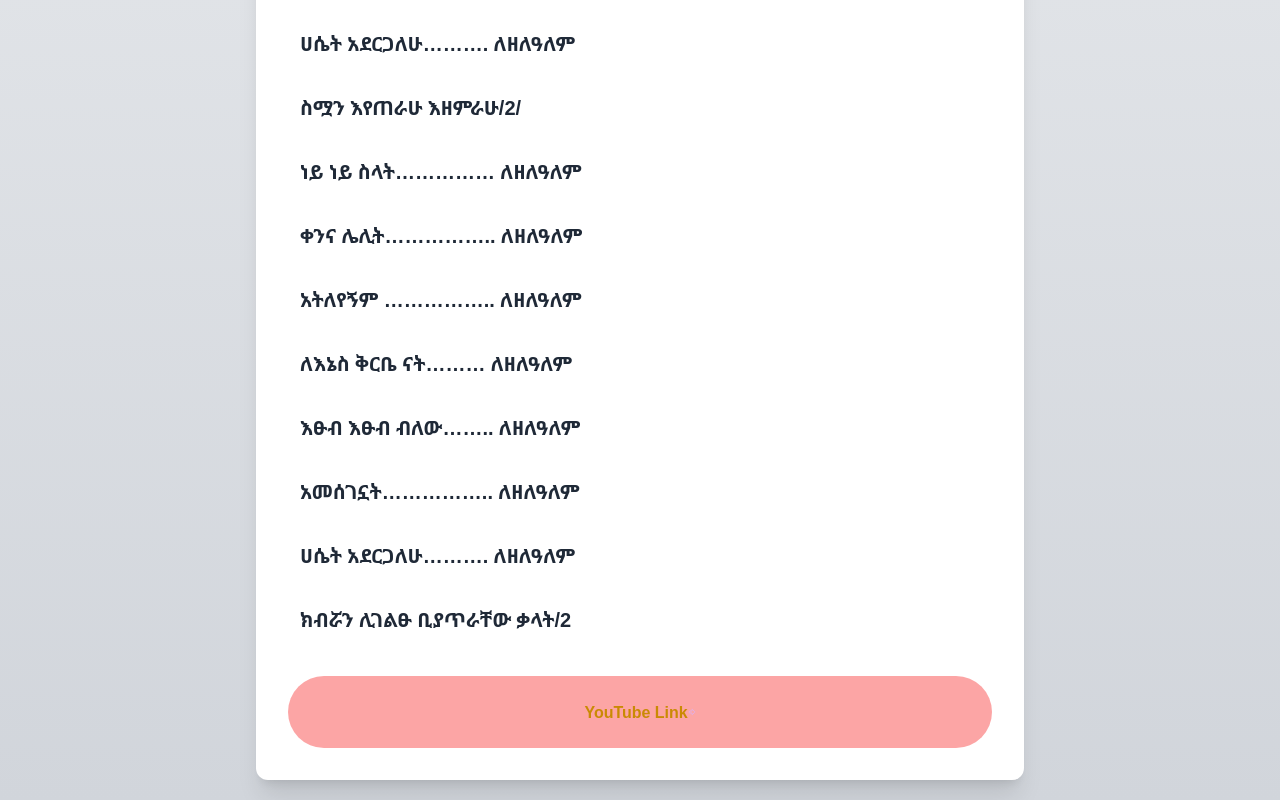
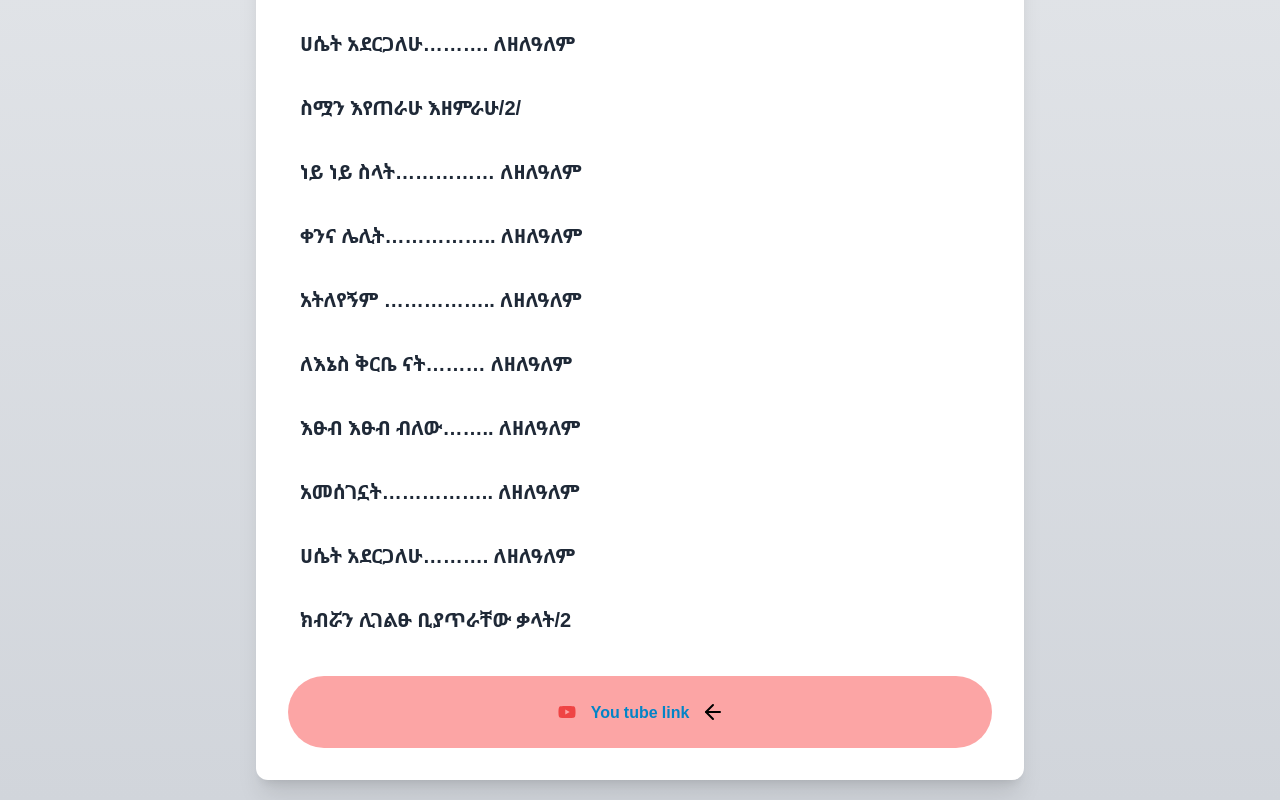
Before and after one commit to Hellobisrat/Debremenkirat, a React (Create React App) app: page /yemebetachinmezmur1 in a window 1280 px wide. Shown: the part 1424-2224 px from the top of the page. Built offline with nearby package versions, Linux system fonts and the light colour scheme.

Commit message:
change in page button

```diff
--- a/src/components/PrayerPage.jsx
+++ b/src/components/PrayerPage.jsx
@@ -1,5 +1,12 @@
 import { highlightText } from "../utils/highlight"
-import { ArrowBigRight } from "lucide-react"
+import { ArrowLeftIcon} from "lucide-react"
+import { FaYoutube } from "react-icons/fa";
+
+
+
+
+
+
 export default function PrayerPage({ title, subtitle, sections,link }) {
   return (
     <div className="min-h-screen
@@ -37,11 +44,14 @@ export default function PrayerPage({ title, subtitle, sections,link }) {
   href={link}
   target="_blank"
   rel="noopener noreferrer"
-  className="block mt-6 text-center w-25 p-6 rounded-full flex items-center justify-center bg-red-300 text-yellow-600 dark:text-yellow-400
+  className="block mt-6 text-center w-25 p-6 rounded-full flex items-center justify-center bg-red-300 text-sky-600 dark:text-yellow-400
              font-bold  hover:text-yellow-700 dark:hover:text-yellow-300
              transition"
+
 >
-  YouTube Link <ArrowBigRight className="w-2 text-purple-300"/>
+  <FaYoutube className="w-12 text-red-500" />
+   You tube link
+   <ArrowLeftIcon className="w-12 text-black hover:rotate-180 hover:text-red-400"/>
 </a>
 
       </div>
```
